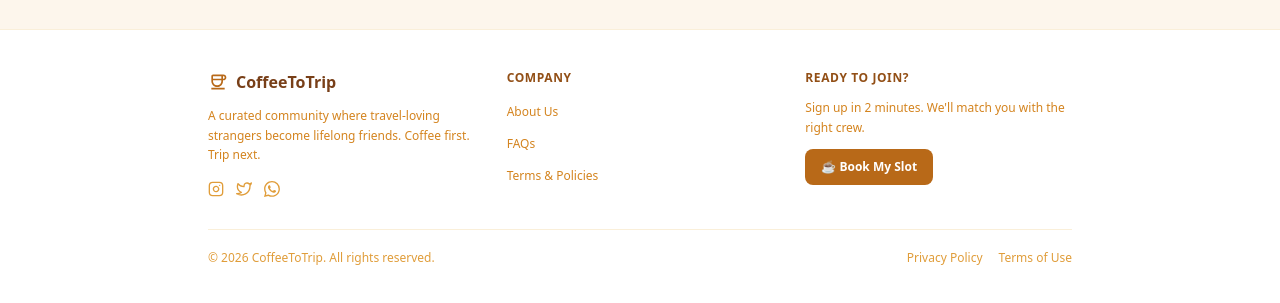
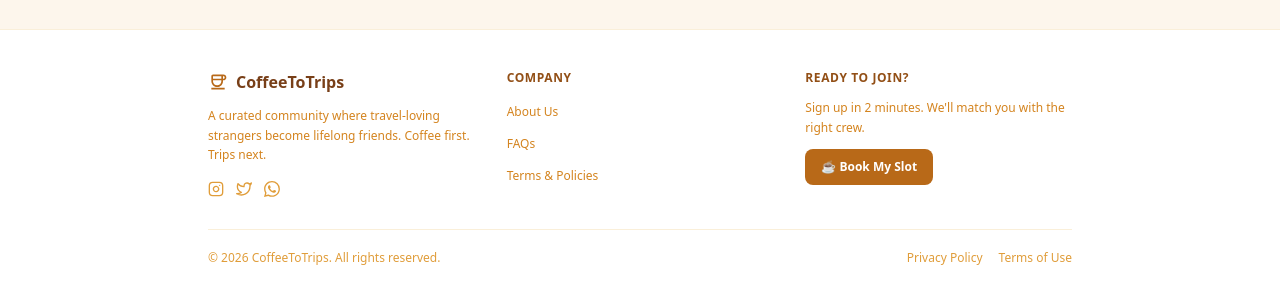
Before and after one commit to harshgaya/coffee-to-trip, a Next.js app: page /faqs in a window 1280 px wide. Shown: the part 1907-2210 px from the top of the page. Built offline with nearby package versions, Linux system fonts and the light colour scheme.

Commit message:
added CoffeeToTrips

```diff
--- a/app/components/SignupForm.jsx
+++ b/app/components/SignupForm.jsx
@@ -190,7 +190,7 @@ function SubmitOverlay({ state, retryCount, onRetry, onReset }) {
                 "We review your profile & preferences",
                 "We match you with compatible travellers",
                 "You get a WhatsApp message from us",
-                "Coffee meetup → Group trip planning",
+                "Coffee meetup → Group trips planning",
               ].map((step, i) => (
                 <div key={i} className="flex items-start gap-3">
                   <div className="w-5 h-5 rounded-full bg-coffee-600 text-white text-xs font-bold flex items-center justify-center shrink-0 mt-0.5">
--- a/app/components/footer.jsx
+++ b/app/components/footer.jsx
@@ -11,11 +11,11 @@ export default function Footer() {
           <div>
             <div className="flex items-center gap-2 mb-3">
               <MdOutlineCoffee className="text-coffee-600 text-xl" />
-              <span className="font-bold text-coffee-800">CoffeeToTrip</span>
+              <span className="font-bold text-coffee-800">CoffeeToTrips</span>
             </div>
             <p className="text-xs text-coffee-500 leading-relaxed">
               A curated community where travel-loving strangers become lifelong
-              friends. Coffee first. Trip next.
+              friends. Coffee first. Trips next.
             </p>
             <div className="flex items-center gap-3 mt-4">
               <a
@@ -81,7 +81,7 @@ export default function Footer() {
 
         <div className="border-t border-coffee-100 pt-5 flex flex-col sm:flex-row items-center justify-between gap-2">
           <p className="text-xs text-coffee-400">
-            © {new Date().getFullYear()} CoffeeToTrip. All rights reserved.
+            © {new Date().getFullYear()} CoffeeToTrips. All rights reserved.
           </p>
           <div className="flex items-center gap-4">
             <Link
--- a/app/components/navbar.jsx
+++ b/app/components/navbar.jsx
@@ -8,7 +8,7 @@ export default function Navbar() {
         <Link href="/" className="flex items-center gap-2">
           <MdOutlineCoffee className="text-coffee-600 text-2xl" />
           <span className="font-bold text-coffee-800 text-base">
-            CoffeeToTrip
+            CoffeeToTrips
           </span>
         </Link>
         <div className="flex items-center gap-5 text-sm font-medium text-coffee-700">
--- a/app/faqs/page.js
+++ b/app/faqs/page.js
@@ -5,18 +5,18 @@ import { FiChevronDown, FiChevronUp } from "react-icons/fi";
 
 const FAQS = [
   {
-    category: "About CoffeeToTrip",
+    category: "About CoffeeToTrips",
     items: [
       {
-        q: "What is CoffeeToTrip?",
-        a: "CoffeeToTrip is a curated experience where you meet new people over coffee in small groups. If the group connects well, you can plan a trip together.",
+        q: "What is CoffeeToTrips?",
+        a: "CoffeeToTrips is a curated experience where you meet new people over coffee in small groups. If the group connects well, you can plan a trip together.",
       },
       {
         q: "Is this a dating platform?",
         a: "No. This is a curated social experience focused on meeting new people and exploring travel opportunities.",
       },
       {
-        q: "How does CoffeeToTrip work?",
+        q: "How does CoffeeToTrips work?",
         a: "You book a slot → we match you with a group of people → you meet at a café → if it clicks, you may plan a trip together.",
       },
       {
--- a/app/layout.js
+++ b/app/layout.js
@@ -2,7 +2,7 @@ import Shell from "./components/shell";
 import "./globals.css";
 
 export const metadata = {
-  title: "CoffeeToTrip — Find Your Travel Crew",
+  title: "CoffeeToTrips — Find Your Travel Crew",
   description:
     "Sign up to get matched with compatible travel companions. Start with coffee, end up on a trip.",
 };
--- a/app/terms/page.js
+++ b/app/terms/page.js
@@ -1,7 +1,7 @@
 import Link from "next/link";
 
 export const metadata = {
-  title: "Terms & Policies — CoffeeToTrip",
+  title: "Terms & Policies — CoffeeToTrips",
 };
 
 const sections = [
@@ -15,7 +15,7 @@ const sections = [
   },
   {
     title: "3. Platform Cancellation Rights",
-    body: `CoffeeToTrip reserves the right to cancel or decline any booking at its discretion, including after payment. In such cases, a 100% refund will be issued to the original payment method. This may occur due to safety concerns, group balance, operational reasons, or internal curation decisions. No additional explanation is required for such decisions.`,
+    body: `CoffeeToTrips reserves the right to cancel or decline any booking at its discretion, including after payment. In such cases, a 100% refund will be issued to the original payment method. This may occur due to safety concerns, group balance, operational reasons, or internal curation decisions. No additional explanation is required for such decisions.`,
   },
   {
     title: "4. Rescheduling",
@@ -31,7 +31,7 @@ const sections = [
   },
   {
     title: "7. Group Curation",
-    body: `All groups are manually curated by the CoffeeToTrip team. Group composition is based on preferences, compatibility, and availability. Exact matches or expectations are not guaranteed.`,
+    body: `All groups are manually curated by the CoffeeToTrips team. Group composition is based on preferences, compatibility, and availability. Exact matches or expectations are not guaranteed.`,
   },
   {
     title: "8. Sponsorship",
@@ -39,7 +39,7 @@ const sections = [
   },
   {
     title: "9. Liability",
-    body: `CoffeeToTrip facilitates social experiences only. Any interactions or travel decisions after the meetup are at the participants' own discretion and responsibility. CoffeeToTrip is not liable for any incidents, losses, injuries, or damages that occur during or after the meetup.`,
+    body: `CoffeeToTrips facilitates social experiences only. Any interactions or travel decisions after the meetup are at the participants' own discretion and responsibility. CoffeeToTrips is not liable for any incidents, losses, injuries, or damages that occur during or after the meetup.`,
   },
   {
     title: "10. Agreement",
```
